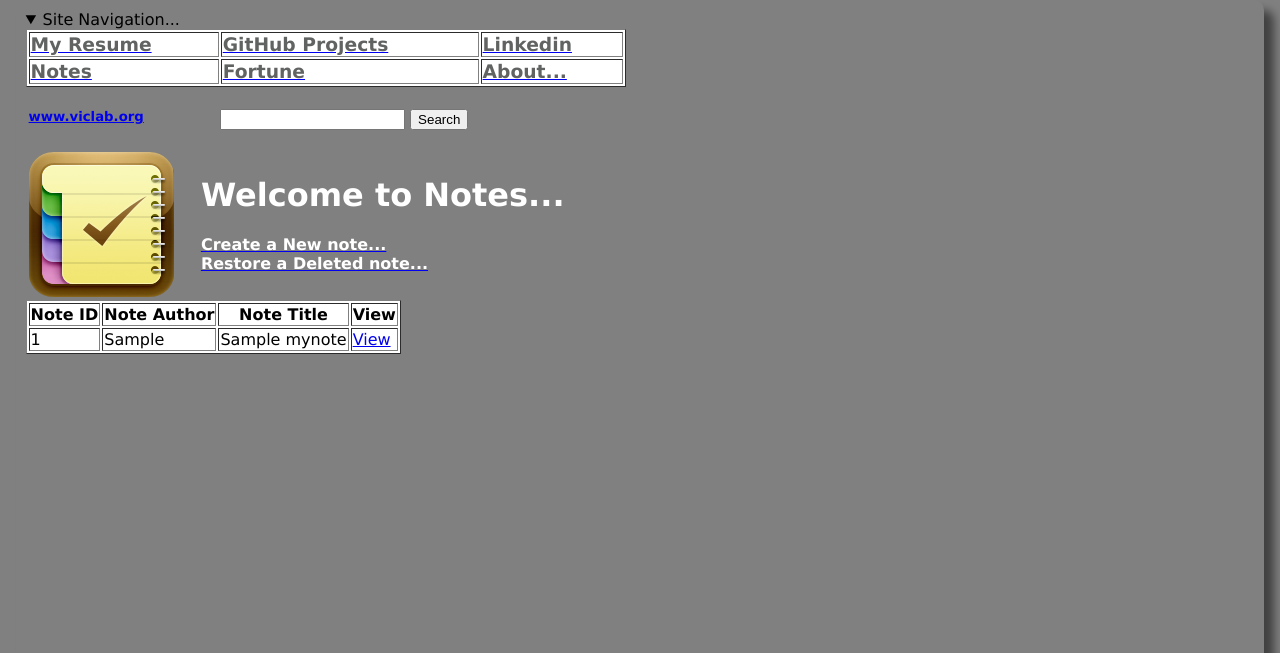
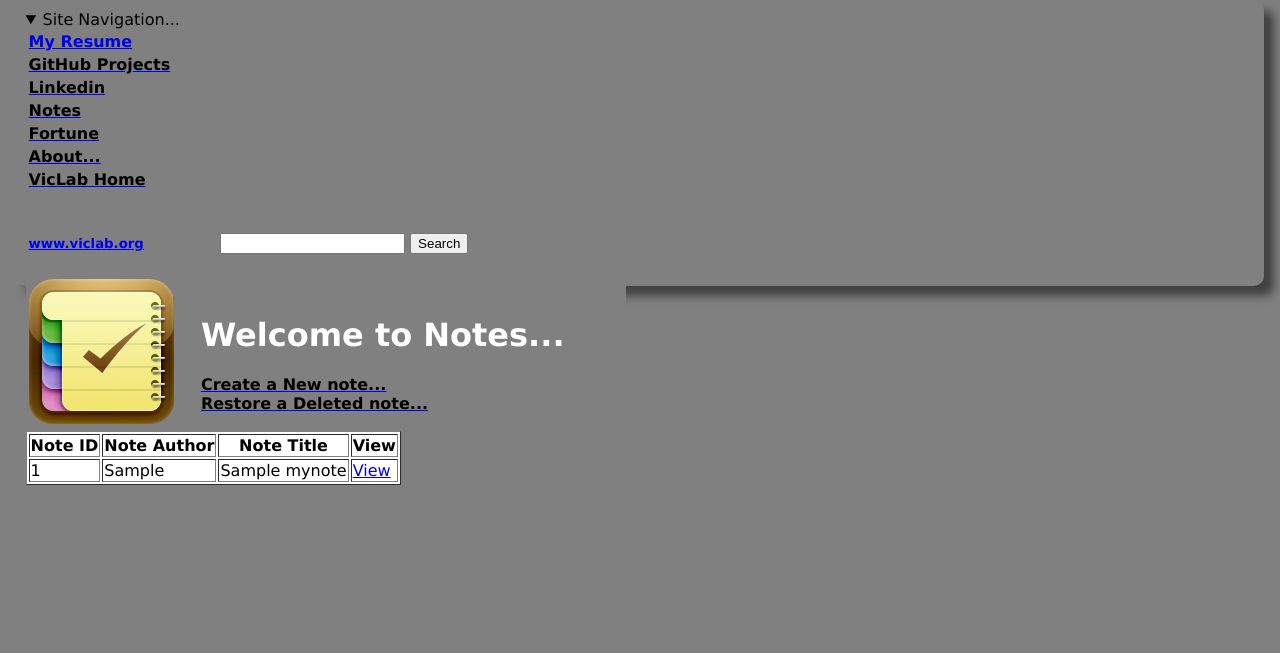
Before and after one commit to NuisanceLevel7/Notes, a Flask app: page / in a window 1280 px wide, after a click on "Site Navigation...". Shown: the top 653 px of the page. Run offline with Flask 2, Linux system fonts and the light colour scheme; tables that the repository leaves empty hold one stand-in row (values such as "Sample post"); parts of the project's set-up code (start-up, migrations or seed data) failed here and were passed over.

Commit message:
Template changes

```diff
--- a/static/css/notestyle.css
+++ b/static/css/notestyle.css
@@ -71,7 +71,7 @@ h3:hover
 
 h4
    {
-     color: white;
+     color: black;
      background-color: ;
      margin-top: 0px;
      margin-bottom: 0px;
--- a/templates/base.html
+++ b/templates/base.html
@@ -1,7 +1,8 @@
+<!DOCTYPE html>
 <html>
   <head>
     <meta charset="UTF-8">
-    <link href="https://notes.viclab.org/static/css/notestyle.css?version=3.3" rel="stylesheet" />
+    <link href="https://notes.viclab.org/static/css/notestyle.css?version=3.4" rel="stylesheet" />
 
     {% if title %}
     <title>{{ title }}</title>
@@ -11,18 +12,15 @@
   </head>
   <body>
   <details>
-<summary>Site Navigation...</summary>
-    <table border=1 width=600 bgcolor=white>
-    <tr>
-      <td><a href="docs/resume.pdf" target=_blank><h3>My Resume</h3></a></td>
-      <td><a href="https://github.com/vicengle" target=_blank><h3>GitHub Projects</h3></a></td>
-      <td><a href="https://www.linkedin.com/in/vicengle" target=_blank><h3>Linkedin</h3></a></td>
-      </tr>
-    <tr>
-      <td><a href="http://notes.viclab.org" target=_blank><h3>Notes</h3></a></td>
-      <td><a href="http://notes.viclab.org/fortune" target=_blank><h3>Fortune</h3></a></td>
-      <td><a href="http://www.viclab.org/about.html"><h3>About...</h3></a></td>
-    </tr>
+  <summary>Site Navigation...</summary>
+    <table border=0>
+      <tr><td><a href="docs/resume.pdf" target=_blank><h4>My Resume</a></td></tr>
+      <tr><td><a href="https://github.com/vicengle" target=_blank><h4>GitHub Projects</h4></h3></a></td></tr>
+      <tr><td><a href="https://www.linkedin.com/in/vicengle" target=_blank><h4>Linkedin</h4></a></td></tr>
+      <tr><td><a href="http://notes.viclab.org" target=_blank><h4>Notes</h4></a></td></tr>
+      <tr><td><a href="http://notes.viclab.org/fortune" target=_blank><h4>Fortune</h4></a></td></tr>
+      <tr><td><a href="http://www.viclab.org/about.html"><h4>About...</h4></a></td></tr>
+      <tr><td><a href="http://www.viclab.org"><h4>VicLab Home</h4></a></td></tr>
     </table>
   </details>
 
```
